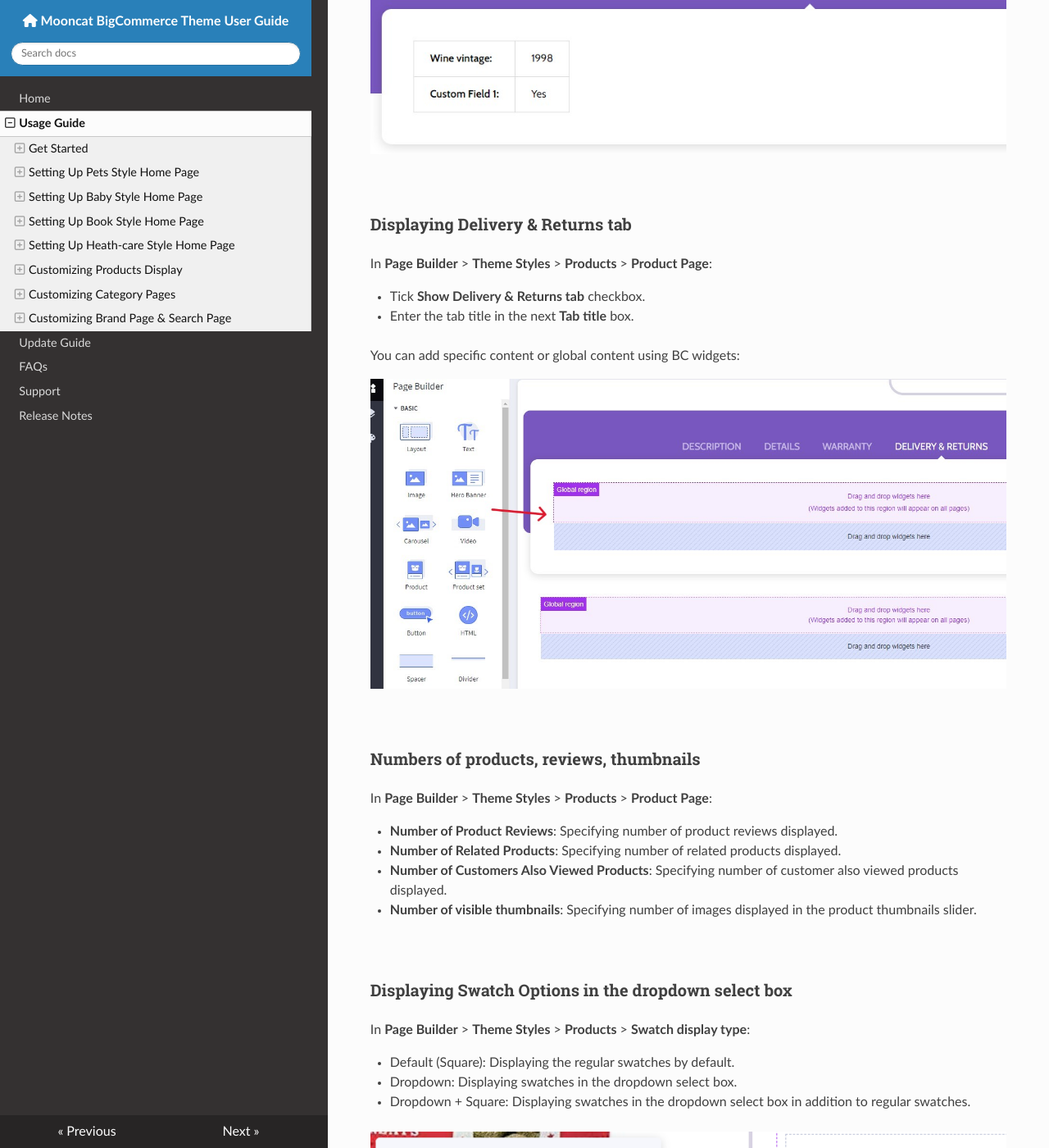
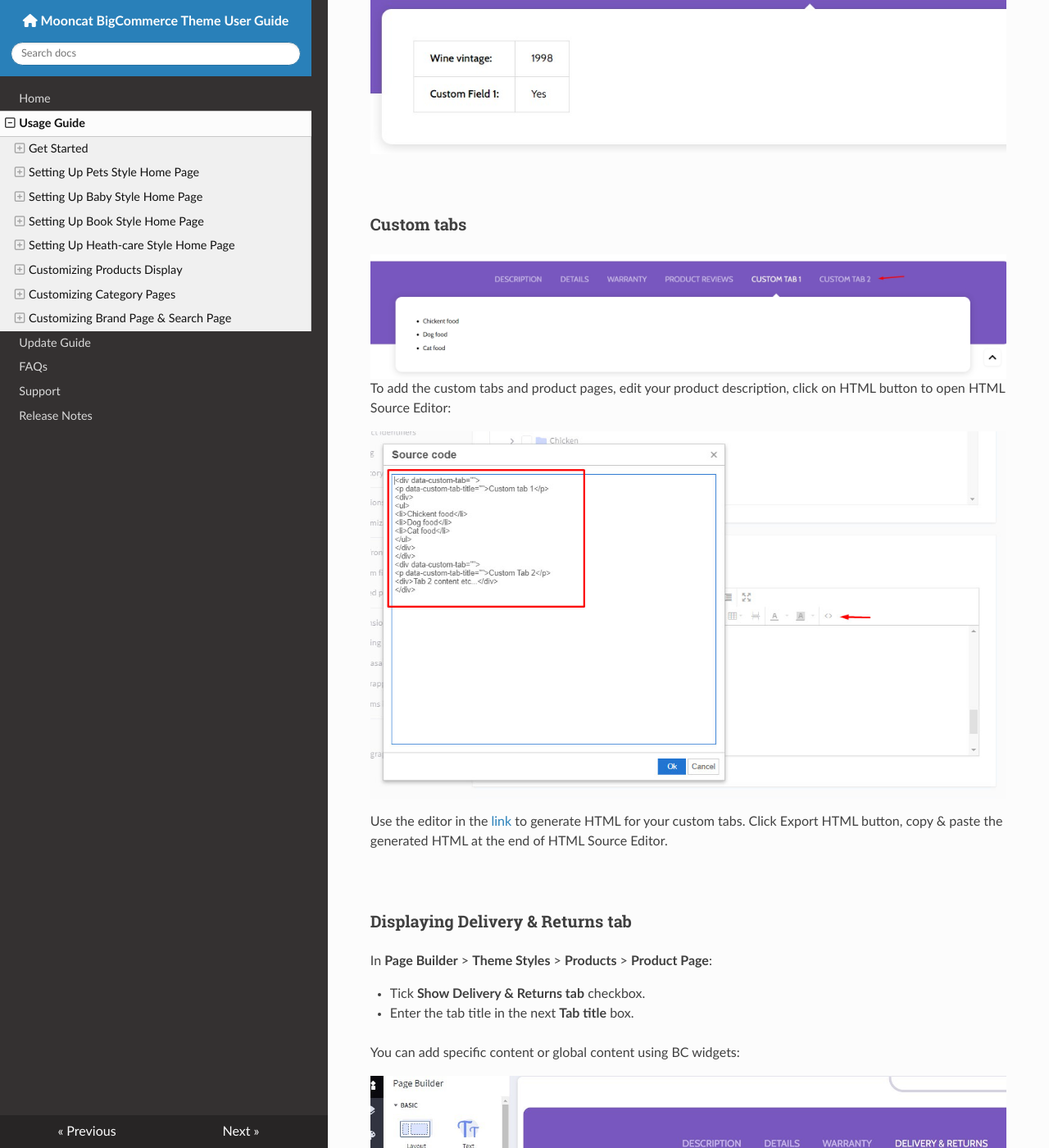
Before and after one commit to allcommerce/bc-mooncat-docs, an MkDocs documentation site: the page built from docs/usage.md, in a window 1280 px wide and 1400 px high, scrolled down 48106 px. Shown: the whole window at 82% size. Built offline with MkDocs 1.6.1, drawn with Linux system fonts in a browser that asks for light colours; nearby versions of some CDN libraries.

Commit message:
update custom tab guide

```diff
--- a/docs/usage.md
+++ b/docs/usage.md
@@ -825,6 +825,15 @@ In **Page Builder** > **Theme Styles** > **Products** > **Product Page**:
 
 ![product-custom-fields-tab](img/product-custom-fields-tab.jpg)
 
+### Custom tabs
+
+![Custom-tab-sample](img\custom-tab-sample.jpg)
+To add the custom tabs and product pages, edit your product description, click on HTML button to open HTML Source Editor:
+
+![Custom-tab](img\custom-tab.jpg)
+
+Use the editor in the [link](https://bc-supermarket-docs.papathemes.com/customization/product-page#custom-tabs) to generate HTML for your custom tabs. Click Export HTML button, copy & paste the generated HTML at the end of HTML Source Editor.
+
 ### Displaying Delivery & Returns tab
 
 In **Page Builder** > **Theme Styles** > **Products** > **Product Page**:
```
Also changed, not shown: docs/img/custom-tab-sample.jpg (added), docs/img/custom-tab.jpg (added).
